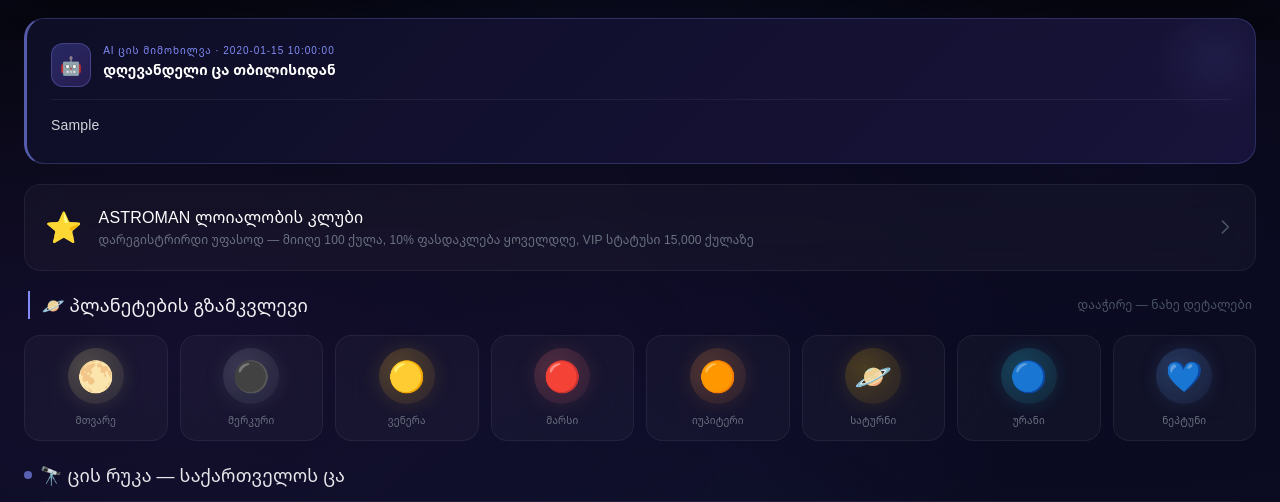
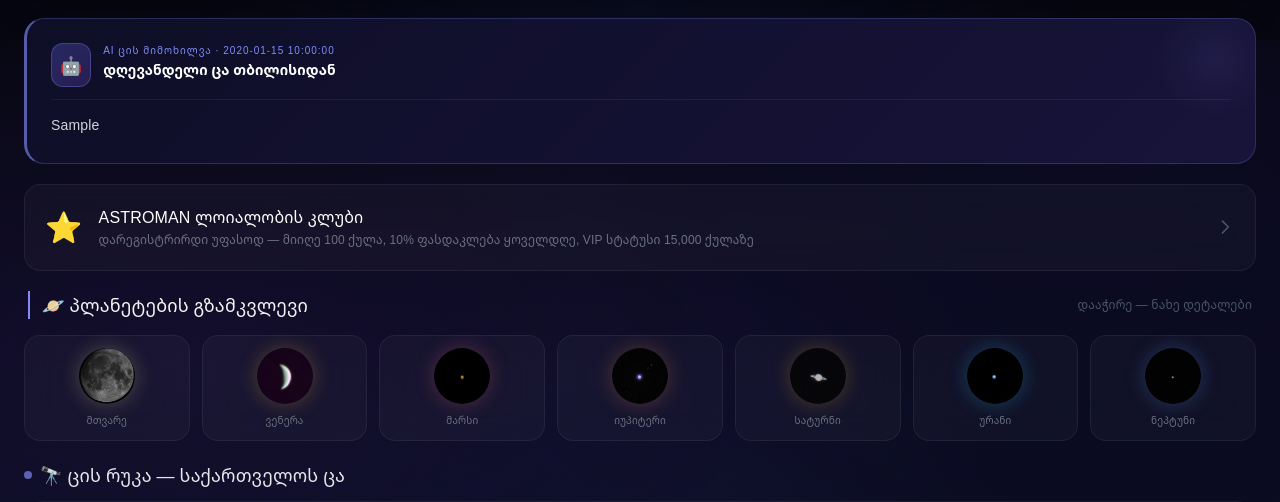
Before and after one commit to Rezimod/Astroman-Skywatcher, a FastAPI app: template app/templates/dashboard.html in a window 1280 px wide. Shown: the part 1560-2062 px from the top of the page. Run offline with FastAPI, Linux system fonts and the light colour scheme; the template is opened without the code that fills it: most values are stand-ins (such as "Sample title", 1, 10 or a date in 2020); some libraries are stand-ins or nearby versions.

Commit message:
Planet cards: real images, remove Mercury, modal image support
- Add 7 planet PNGs to app/static/planets/ (moon, venus, mars, jupiter, saturn, uranus, neptune)
- Replace emoji orbs with real planet images in the grid cards
- Remove Mercury from planet grid and PLANETS JS object
- Modal hero and telescope-view section now show real planet image
- Emoji fallback remains if image fails to load
- Grid updated to 7 columns on desktop

Co-Authored-By: Claude Sonnet 4.6 <noreply@anthropic.com>

```diff
--- a/app/templates/dashboard.html
+++ b/app/templates/dashboard.html
@@ -670,23 +670,24 @@
             <h2 class="text-base sm:text-lg text-gray-100 font-medium section-header whitespace-nowrap">🪐 პლანეტების გზამკვლევი</h2>
             <span class="text-xs text-gray-600">დააჭირე — ნახე დეტალები</span>
         </div>
-        <div class="grid grid-cols-4 sm:grid-cols-8 gap-2 sm:gap-3">
+        <div class="grid grid-cols-4 sm:grid-cols-7 gap-2 sm:gap-3">
             {% set planet_cards = [
-                ('moon',    '🌕', 'მთვარე',   '#f0e68c'),
-                ('mercury', '⚫', 'მერკური',  '#9ca3af'),
-                ('venus',   '🟡', 'ვენერა',   '#fbbf24'),
-                ('mars',    '🔴', 'მარსი',    '#f87171'),
-                ('jupiter', '🟠', 'იუპიტერი', '#fb923c'),
-                ('saturn',  '🪐', 'სატურნი',  '#eab308'),
-                ('uranus',  '🔵', 'ურანი',    '#22d3ee'),
-                ('neptune', '💙', 'ნეპტუნი',  '#60a5fa'),
+                ('moon',    'მთვარე',   '#f0e68c'),
+                ('venus',   'ვენერა',   '#fbbf24'),
+                ('mars',    'მარსი',    '#f87171'),
+                ('jupiter', 'იუპიტერი', '#fb923c'),
+                ('saturn',  'სატურნი',  '#eab308'),
+                ('uranus',  'ურანი',    '#22d3ee'),
+                ('neptune', 'ნეპტუნი',  '#60a5fa'),
             ] %}
-            {% for slug, emoji, name_ka, color in planet_cards %}
+            {% for slug, name_ka, color in planet_cards %}
             <button onclick="openPlanetModal('{{ slug }}')"
                class="glass-card p-3 text-center group hover:scale-105 transition-all duration-200 cursor-pointer">
-                <div class="w-12 h-12 sm:w-14 sm:h-14 mx-auto mb-2 rounded-full flex items-center justify-center text-2xl sm:text-3xl"
-                     style="background: radial-gradient(circle at 35% 35%, {{ color }}40, {{ color }}15); box-shadow: 0 0 20px {{ color }}20;">
-                    {{ emoji }}
+                <div class="w-12 h-12 sm:w-14 sm:h-14 mx-auto mb-2 rounded-full overflow-hidden"
+                     style="box-shadow: 0 0 20px {{ color }}40;">
+                    <img src="/static/planets/{{ slug }}.png" alt="{{ name_ka }}"
+                         class="w-full h-full object-cover rounded-full"
+                         style="filter: brightness(1.05);">
                 </div>
                 <div class="text-[10px] text-gray-500 group-hover:text-white transition-colors" style="line-height:1.6">{{ name_ka }}</div>
             </button>
@@ -790,14 +791,6 @@
                 { ap: '70mm', mag: '80x–120x', label: '70mm ტელესკოპი — რეალური ხედი', desc: 'კრატერების კიდეები, მთის ჯაჭვები, ტიხო და კოპერნიკი ნათლად ჩანს. ასეთი სურათი გელოდებათ Foreseen 80mm-ით.', img: 'https://upload.wikimedia.org/wikipedia/commons/thumb/6/61/Full_Moon_Luc_Viatour.jpg/400px-Full_Moon_Luc_Viatour.jpg' },
             ]
         },
-        mercury: {
-            emoji: '⚫', name: 'მერკური', nameEn: 'Mercury', color: '#9ca3af', type: 'კლდოვანი პლანეტა',
-            dist: '~77 მლნ კმ მზიდან',
-            desc: 'მზის ყველაზე ახლო პლანეტა — ჩანს მხოლოდ ჰორიზონტთან ახლოს, მზის ამოსვლის ან ჩასვლის მახლობლად. 70mm ტელესკოპით ფაზა ჩანს — ვენერის მსგავსი ნამგალი.',
-            views: [
-                { ap: '70mm', mag: '70x–100x', label: '70mm ტელესკოპი — რეალური ხედი', desc: 'მცირე კაშკაშა დისკი ჩანს, ფაზა შესამჩნევია. ყოველთვის ჰორიზონტთან ახლოს — ატმოსფერული ცინცხა ამახინჯებს სურათს.', img: 'https://upload.wikimedia.org/wikipedia/commons/thumb/d/d9/Mercury_in_true_color.jpg/400px-Mercury_in_true_color.jpg' },
-            ]
-        },
         venus: {
             emoji: '🟡', name: 'ვენერა', nameEn: 'Venus', color: '#fbbf24', type: 'კლდოვანი პლანეტა',
             dist: '~38–261 მლნ კმ დედამიწიდან',
@@ -859,7 +852,11 @@
 
             <!-- Hero row -->
             <div class="flex items-center gap-4 mb-5">
-                <div class="text-5xl flex-shrink-0" style="filter: drop-shadow(0 0 16px ${p.color}88)">${p.emoji}</div>
+                <div class="w-14 h-14 rounded-full overflow-hidden flex-shrink-0" style="box-shadow:0 0 20px ${p.color}55;">
+                    <img src="/static/planets/${slug}.png" alt="${p.name}"
+                         class="w-full h-full object-cover"
+                         onerror="this.parentElement.innerHTML='<span style=\'font-size:2.5rem;filter:drop-shadow(0 0 16px ${p.color}88)\'>${p.emoji}</span>';">
+                </div>
                 <div>
                     <div class="text-[10px] uppercase tracking-widest mb-1" style="color:${p.color}88">${p.type}</div>
                     <div class="text-xl font-semibold text-white">${p.name}</div>
@@ -877,10 +874,13 @@
                 <div class="flex-1 h-px bg-white/5"></div>
             </div>
 
-            <!-- 70mm telescope view — emoji gradient -->
-            <div class="rounded-2xl overflow-hidden mb-5" style="border:1px solid ${p.color}22;background:#03050d;">
-                <div class="flex items-center justify-center" style="height:200px;background:radial-gradient(ellipse at center,${p.color}25,transparent 70%),radial-gradient(circle at 40% 40%,${p.color}15,#03050d);">
-                    <span style="font-size:5rem;filter:drop-shadow(0 0 30px ${p.color}66);">${p.emoji}</span>
+            <!-- 70mm telescope view — real planet image -->
+            <div class="rounded-2xl overflow-hidden mb-5" style="border:1px solid ${p.color}30;background:#03050d;">
+                <div class="relative flex items-center justify-center" style="height:220px;background:radial-gradient(ellipse at center,${p.color}18,#03050d 70%);">
+                    <img src="/static/planets/${slug}.png" alt="${p.name}"
+                         style="max-height:200px;max-width:100%;object-fit:contain;filter:drop-shadow(0 0 24px ${p.color}66);"
+                         onerror="this.style.display='none';this.nextElementSibling.style.display='flex';">
+                    <div style="display:none;position:absolute;inset:0;align-items:center;justify-content:center;font-size:5rem;filter:drop-shadow(0 0 30px ${p.color}66);">${p.emoji}</div>
                 </div>
                 <div class="p-4" style="border-top:1px solid ${p.color}15;">
                     <div class="flex items-center gap-2 mb-1">
```
Also changed, not shown: app/static/planets/jupiter.png (added), app/static/planets/mars.png (added), app/static/planets/moon.png (added), app/static/planets/neptune.png (added), app/static/planets/saturn.png (added), app/static/planets/uranus.png (added), app/static/planets/venus.png (added).
